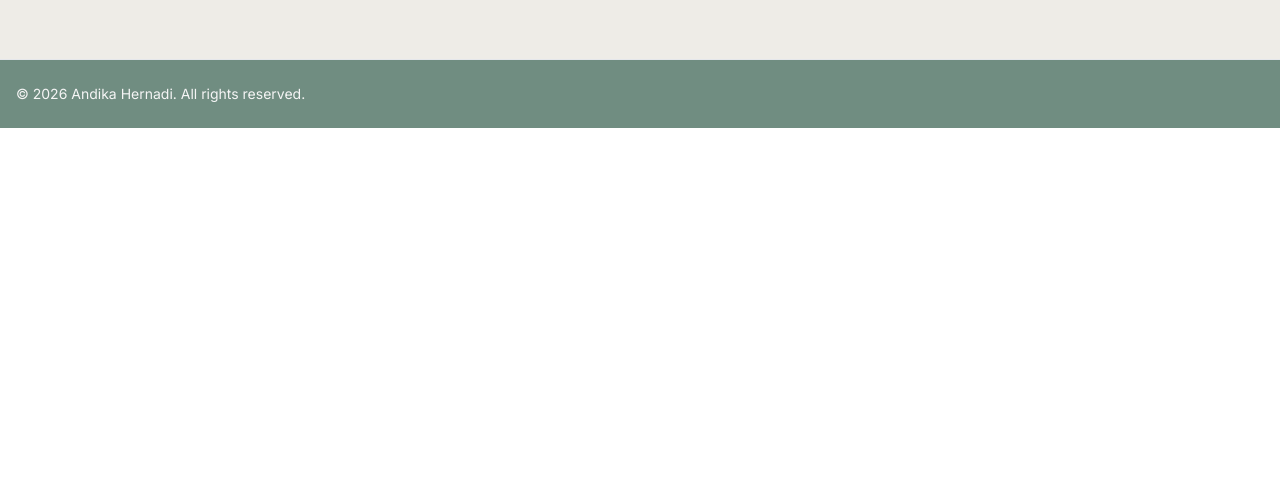
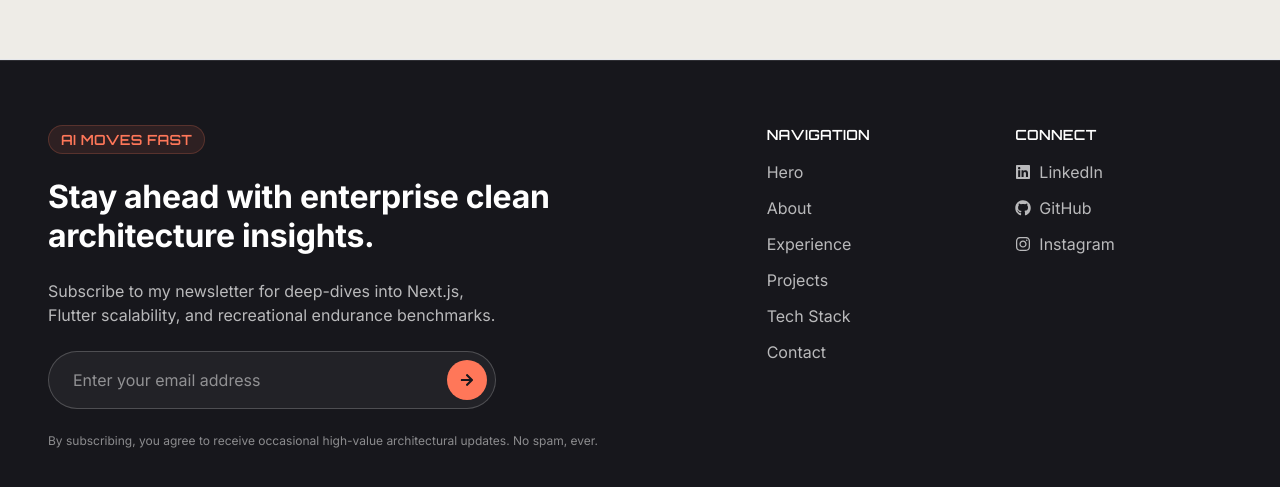
Before and after one commit to SutaSS/portofolio, a Next.js app: page / in a window 1280 px wide. Shown: the part 11455-11942 px from the top of the page. Before the commit the page ends 11546 px from the top, so only its background shows below. Built offline with nearby package versions, Linux system fonts and the light colour scheme.

Commit message:
feat: redesign Footer with dark Cohere aesthetic, Next Link navigation, and use client directive

```diff
--- a/src/app/components/layout/Footer.tsx
+++ b/src/app/components/layout/Footer.tsx
@@ -1,13 +1,90 @@
-import React from 'react'
+"use client";
+import React from "react";
+import { FaGithub, FaLinkedin, FaInstagram, FaArrowRight } from "react-icons/fa";
+import Link from "next/link";
 
 const Footer = () => {
   return (
-    <footer className="bg-olive-green text-gray-800 py-6">
-      <div className="container mx-auto px-4 flex flex-col md:flex-row justify-between items-center">
-        <p className="text-sm text-soft-white">&copy; {new Date().getFullYear()} Andika Hernadi. All rights reserved.</p>
+    <footer className="bg-primary text-on-dark py-16 border-t border-white/10">
+      <div className="container mx-auto px-6 lg:px-12 max-w-7xl">
+        <div className="grid grid-cols-1 lg:grid-cols-12 gap-12 mb-16 items-start">
+          {/* Brand Info & Newsletter (Left 7 cols) */}
+          <div className="lg:col-span-7 space-y-6">
+            <div className="inline-block px-3 py-1 bg-coral/10 border border-coral/20 rounded-full text-coral mono-label text-xs font-bold">
+              AI Moves Fast
+            </div>
+            <h2 className="card-heading text-white max-w-lg">
+              Stay ahead with enterprise clean architecture insights.
+            </h2>
+            <p className="body text-white/70 max-w-md leading-relaxed">
+              Subscribe to my newsletter for deep-dives into Next.js, Flutter scalability, and recreational endurance benchmarks.
+            </p>
+
+            {/* Subscription Field */}
+            <form onSubmit={(e) => e.preventDefault()} className="flex items-center gap-2 max-w-md bg-white/5 border border-white/20 rounded-full p-2 focus-within:border-coral transition-colors">
+              <input
+                type="email"
+                placeholder="Enter your email address"
+                className="flex-1 bg-transparent px-4 py-2 text-white placeholder-white/50 focus:outline-none body text-sm"
+              />
+              <button
+                type="submit"
+                className="btn-shiny w-10 h-10 bg-coral text-primary rounded-full flex items-center justify-center hover:bg-white hover:text-primary transition-all duration-300 flex-shrink-0 hover:cursor-pointer"
+                aria-label="Subscribe"
+              >
+                <FaArrowRight size={14} />
+              </button>
+            </form>
+            <p className="micro text-white/50">
+              By subscribing, you agree to receive occasional high-value architectural updates. No spam, ever.
+            </p>
+          </div>
+
+          {/* Quick Links & Social (Right 5 cols) */}
+          <div className="lg:col-span-5 grid grid-cols-2 gap-8">
+            <div className="space-y-4">
+              <h4 className="mono-label text-white font-bold">Navigation</h4>
+              <ul className="space-y-3 body text-sm text-white/70">
+                <li><Link href="/#home" className="hover:text-coral transition-colors">Hero</Link></li>
+                <li><Link href="/#about" className="hover:text-coral transition-colors">About</Link></li>
+                <li><Link href="/#experience" className="hover:text-coral transition-colors">Experience</Link></li>
+                <li><Link href="/#projects" className="hover:text-coral transition-colors">Projects</Link></li>
+                <li><Link href="/#tech-stack" className="hover:text-coral transition-colors">Tech Stack</Link></li>
+                <li><Link href="/#contact" className="hover:text-coral transition-colors">Contact</Link></li>
+              </ul>
+            </div>
+
+            <div className="space-y-4">
+              <h4 className="mono-label text-white font-bold">Connect</h4>
+              <ul className="space-y-3 body text-sm text-white/70">
+                <li>
+                  <a href="https://linkedin.com/in/andika-hernadi" target="_blank" rel="noopener noreferrer" className="flex items-center gap-2 hover:text-coral transition-colors">
+                    <FaLinkedin size={16} /> LinkedIn
+                  </a>
+                </li>
+                <li>
+                  <a href="https://github.com/SutaSS" target="_blank" rel="noopener noreferrer" className="flex items-center gap-2 hover:text-coral transition-colors">
+                    <FaGithub size={16} /> GitHub
+                  </a>
+                </li>
+                <li>
+                  <a href="https://instagram.com/andikahernadi" target="_blank" rel="noopener noreferrer" className="flex items-center gap-2 hover:text-coral transition-colors">
+                    <FaInstagram size={16} /> Instagram
+                  </a>
+                </li>
+              </ul>
+            </div>
+          </div>
+        </div>
+
+        {/* Bottom Copyright */}
+        <div className="pt-8 border-t border-white/10 flex flex-col sm:flex-row justify-between items-center gap-4 text-white/50 micro">
+          <p>&copy; {new Date().getFullYear()} Andika Saktidana Hernadi. All rights reserved.</p>
+          <p>Engineered with Next.js, Tailwind CSS, & GSAP.</p>
+        </div>
       </div>
     </footer>
-  )
-}
+  );
+};
 
-export default Footer
+export default Footer;
```
